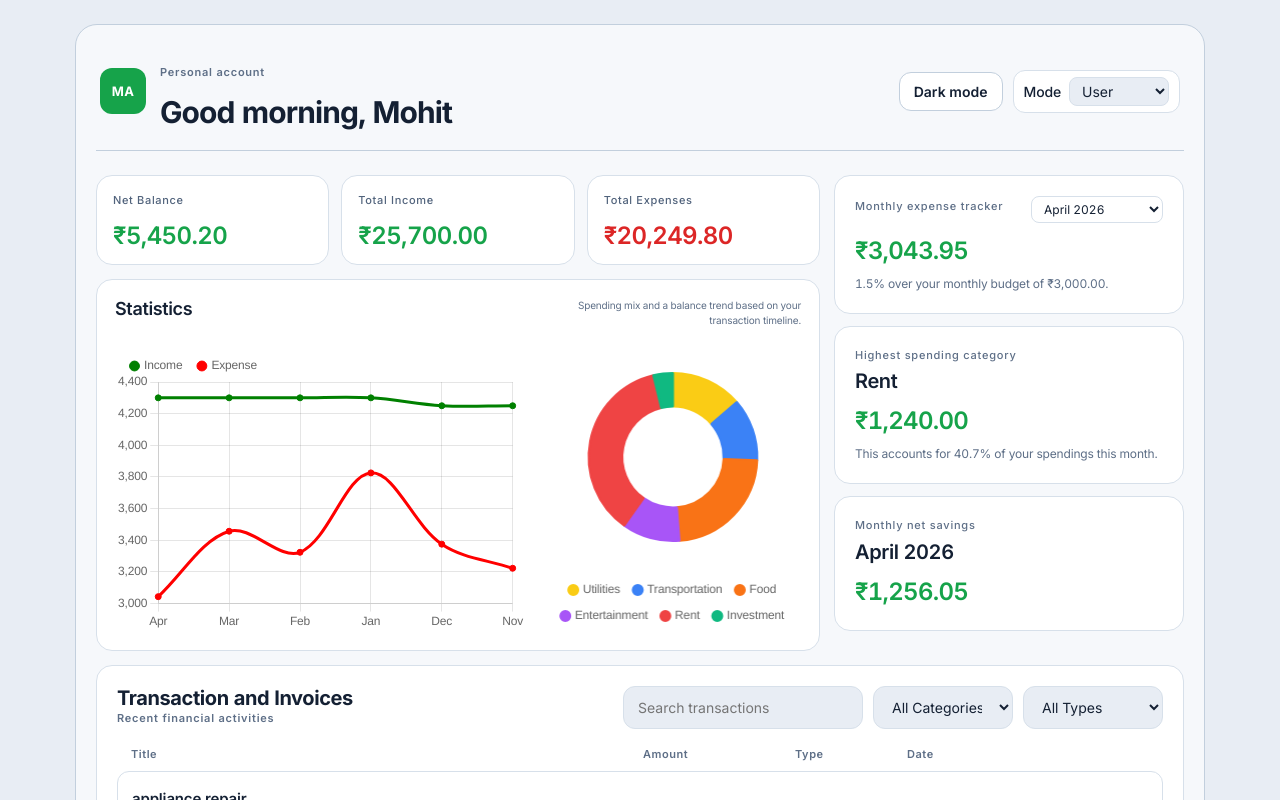
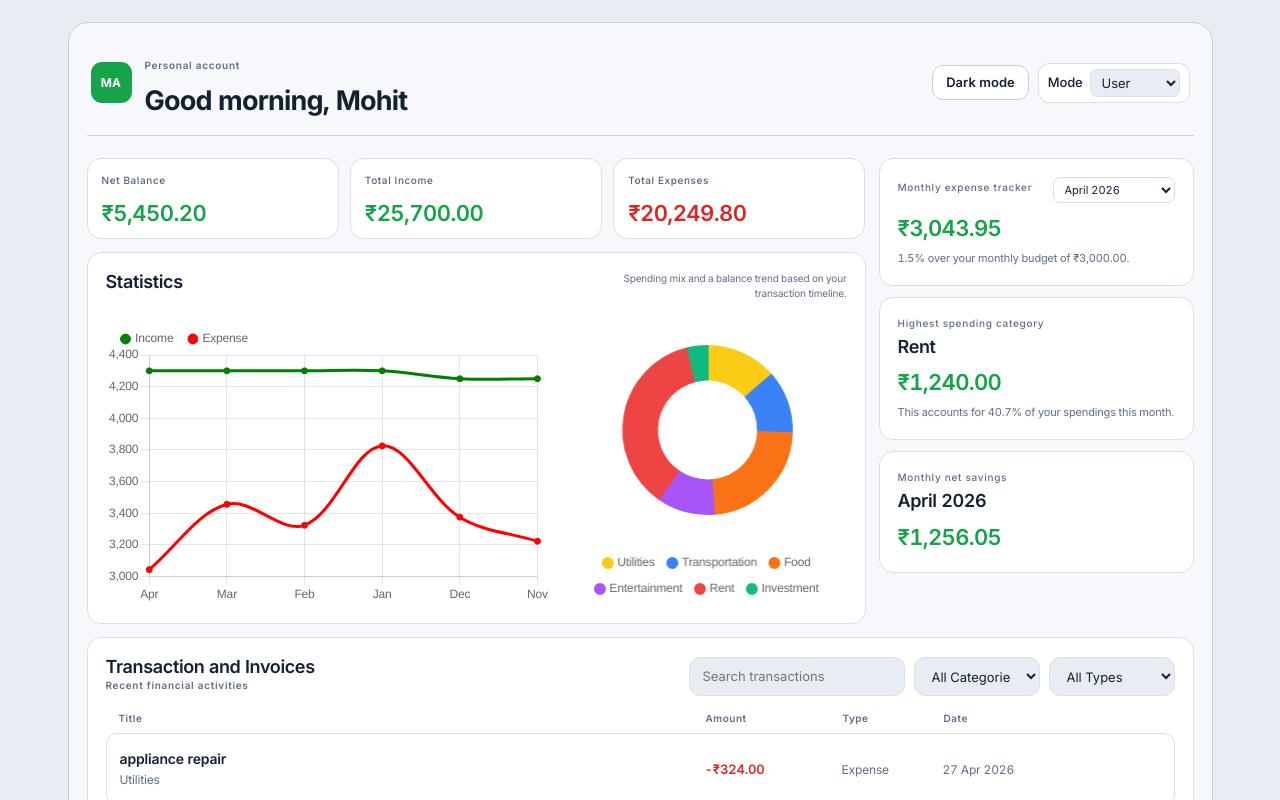
Before and after one commit to mohitagarwal11/finance-dashboard, a React app in the folder frontend/: page / in a window 1280 px wide. Shown: the top 800 px of the page. Built offline with nearby package versions, Linux system fonts and the light colour scheme; the HTML template or start-up script is replaced by a standard one.

Commit message:
-some css sizing changes

```diff
--- a/frontend/src/App.css
+++ b/frontend/src/App.css
@@ -1,15 +1,15 @@
 #root {
-  width: calc(100% - 150px);
-  max-width: 1440px;
+  width: calc(100% - 135px);
+  max-width: 1296px;
   margin: 0 auto;
-  padding: 24px 0 36px;
+  padding: 22px 0 32px;
 }
 
 .app-shell {
   display: flex;
   flex-direction: column;
-  gap: 14px;
-  padding: 20px;
+  gap: 13px;
+  padding: 18px;
   border: 1px solid var(--border-strong);
   border-radius: var(--r-xl);
   background: var(--shell);
@@ -22,26 +22,26 @@
   display: flex;
   justify-content: space-between;
   align-items: center;
-  gap: 16px;
-  padding: 8px 4px 20px;
+  gap: 14px;
+  padding: 7px 4px 18px;
   border-bottom: 1px solid var(--border-strong);
 }
 
 .app-header__intro {
   display: flex;
   align-items: center;
-  gap: 14px;
+  gap: 13px;
 }
 
 .app-header__logo {
   display: grid;
   place-items: center;
-  width: 46px;
-  height: 46px;
+  width: 41px;
+  height: 41px;
   border-radius: var(--r-md);
   background: var(--accent);
   color: #ffffff;
-  font-size: 13px;
+  font-size: 12px;
   font-weight: 700;
   letter-spacing: 0.02em;
   flex-shrink: 0;
@@ -54,19 +54,19 @@
 }
 
 .app-header__eyebrow {
-  font-size: 11px;
+  font-size: 10px;
   font-weight: 600;
   letter-spacing: 0.07em;
   color: var(--muted);
 }
 
 .app-header__subtitle {
-  font-size: 13px;
+  font-size: 12px;
   color: var(--muted);
 }
 
 .app-header h1 {
-  font-size: 30px;
+  font-size: 27px;
   font-weight: 700;
   letter-spacing: -0.03em;
   color: var(--text);
@@ -75,16 +75,16 @@
 .app-header__actions {
   display: flex;
   align-items: center;
-  gap: 10px;
+  gap: 9px;
 }
 
 .app-theme-toggle {
-  padding: 8px 14px;
+  padding: 7px 13px;
   border: 1px solid var(--border-strong);
   border-radius: var(--r-md);
   background: var(--surface);
   color: var(--text);
-  font-size: 14px;
+  font-size: 13px;
   font-weight: 600;
   cursor: pointer;
 }
@@ -100,8 +100,8 @@
 
 .dashboard-layout {
   display: grid;
-  grid-template-columns: minmax(0, 1fr) 350px;
-  gap: 14px;
+  grid-template-columns: minmax(0, 1fr) 315px;
+  gap: 13px;
   align-items: start;
 }
 
@@ -109,7 +109,7 @@
 .dashboard-side {
   display: flex;
   flex-direction: column;
-  gap: 14px;
+  gap: 13px;
 }
 
 @media (max-width: 1080px) {
@@ -120,21 +120,21 @@
 
 @media (max-width: 720px) {
   #root {
-    width: calc(100% - 16px);
-    padding-top: 12px;
-    padding-bottom: 24px;
+    width: calc(100% - 14px);
+    padding-top: 11px;
+    padding-bottom: 22px;
   }
 
   .app-shell {
-    padding: 14px;
+    padding: 13px;
     border-radius: var(--r-lg);
-    gap: 12px;
+    gap: 11px;
   }
 
   .app-header {
     flex-direction: column;
     align-items: flex-start;
-    padding: 4px 0 16px;
+    padding: 4px 0 14px;
   }
 
   .app-header__actions {
@@ -143,6 +143,6 @@
   }
 
   .app-header h1 {
-    font-size: 26px;
+    font-size: 23px;
   }
 }
--- a/frontend/src/components/RoleSwitcher/RoleSwitcher.css
+++ b/frontend/src/components/RoleSwitcher/RoleSwitcher.css
@@ -1,28 +1,28 @@
 .role-switcher {
   display: flex;
   align-items: center;
-  gap: 8px;
-  padding: 6px 10px;
+  gap: 7px;
+  padding: 5px 9px;
   border: 1px solid var(--border);
   border-radius: var(--r-md);
   background: var(--surface);
 }
 
 .role-switcher__label {
-  font-size: 14px;
+  font-size: 13px;
   font-weight: 500;
   color: var(--text);
   white-space: nowrap;
 }
 
 .role-switcher select {
-  min-width: 100px;
-  padding: 4px 8px;
+  min-width: 90px;
+  padding: 4px 7px;
   border: 1px solid var(--border);
   border-radius: var(--r-sm);
   background: var(--bg);
   color: var(--text);
-  font-size: 14px;
+  font-size: 13px;
   cursor: pointer;
   outline: none;
 }
--- a/frontend/src/components/SummaryCard/SummaryCard.css
+++ b/frontend/src/components/SummaryCard/SummaryCard.css
@@ -1,24 +1,24 @@
 .summary-card {
-  padding: 16px;
+  padding: 14px;
   border: 1px solid var(--border);
   border-radius: var(--r-lg);
   background: var(--surface);
   display: flex;
   flex-direction: column;
-  margin-top: 10px;
-  height: 90px;
+  margin-top: 9px;
+  height: 81px;
 }
 
 .summary-card__label {
-  font-size: 11px;
+  font-size: 10px;
   font-weight: 500;
   letter-spacing: 0.06em;
   color: var(--text-secondary);
 }
 
 .summary-card__value {
-  margin-top: 10px;
-  font-size: 24px;
+  margin-top: 9px;
+  font-size: 22px;
   font-weight: 600;
   letter-spacing: -0.025em;
   color: var(--text);
--- a/frontend/src/components/TransactionItem/TransactionItem.css
+++ b/frontend/src/components/TransactionItem/TransactionItem.css
@@ -1,9 +1,9 @@
 .transaction-item {
   display: grid;
-  grid-template-columns: minmax(0, 1.6fr) 140px 100px 110px 120px;
-  gap: 12px;
+  grid-template-columns: minmax(0, 1.6fr) 126px 90px 99px 108px;
+  gap: 11px;
   align-items: center;
-  padding: 14px;
+  padding: 13px;
   border: 1px solid var(--border);
   border-radius: var(--r-md);
   background: var(--surface);
@@ -17,19 +17,19 @@
 }
 
 .transaction-item__title h3 {
-  font-size: 15px;
+  font-size: 14px;
   font-weight: 600;
   color: var(--text);
 }
 
 .transaction-item__title p {
   margin: 0;
-  font-size: 13px;
+  font-size: 12px;
   color: var(--muted);
 }
 
 .transaction-item__amount {
-  font-size: 14px;
+  font-size: 13px;
   font-weight: 600;
   color: var(--text);
 }
@@ -43,13 +43,13 @@
 }
 
 .transaction-item__type {
-  font-size: 13px;
+  font-size: 12px;
   color: var(--muted);
   text-transform: capitalize;
 }
 
 .transaction-item__date {
-  font-size: 13px;
+  font-size: 12px;
   color: var(--muted);
 }
 
@@ -57,16 +57,16 @@
 .transaction-item__actions {
   display: flex;
   justify-content: flex-end;
-  gap: 8px;
+  gap: 7px;
 }
 
 .transaction-item button {
-  padding: 7px 14px;
+  padding: 6px 13px;
   border: 1px solid var(--border);
   border-radius: var(--r-sm);
   background: var(--surface);
   color: var(--green-strong);
-  font-size: 13px;
+  font-size: 12px;
   font-weight: 500;
   cursor: pointer;
 }
@@ -81,7 +81,7 @@
 @media (max-width: 1024px) {
   .transaction-item {
     grid-template-columns: minmax(0, 1fr) auto;
-    gap: 10px;
+    gap: 9px;
   }
 
   .transaction-item__amount,
@@ -94,7 +94,7 @@
 @media (max-width: 640px) {
   .transaction-item {
     grid-template-columns: 1fr;
-    gap: 8px;
+    gap: 7px;
   }
 
   .transaction-item__actions {
--- a/frontend/src/index.css
+++ b/frontend/src/index.css
@@ -25,10 +25,10 @@
   --danger-border: #fecaca;
   --overlay: rgba(15, 23, 42, 0.38);
 
-  --r-sm: 8px;
-  --r-md: 12px;
-  --r-lg: 16px;
-  --r-xl: 22px;
+  --r-sm: 7px;
+  --r-md: 11px;
+  --r-lg: 14px;
+  --r-xl: 20px;
 
   font-family:
     "Inter",
--- a/frontend/src/sections/InsightsSection/InsightsSection.css
+++ b/frontend/src/sections/InsightsSection/InsightsSection.css
@@ -1,13 +1,13 @@
 .insights-section {
   display: flex;
   flex-direction: column;
-  gap: 12px;
+  gap: 11px;
   width: 100%;
-  margin-top: 10px;
+  margin-top: 9px;
 }
 
 .insights-card {
-  padding: 20px;
+  padding: 18px;
   border: 1px solid var(--border);
   border-radius: var(--r-lg);
   background: var(--surface);
@@ -25,17 +25,17 @@
 }
 
 .insights-card__eyebrow {
-  margin: 0 0 6px;
-  font-size: 11px;
+  margin: 0 0 5px;
+  font-size: 10px;
   font-weight: 500;
   letter-spacing: 0.07em;
   color: var(--muted);
 }
 .transactions-section__input,
 .insights-card__month-select {
-  margin-left: 10px;
-  padding: 4px 8px;
-  font-size: 12px;
+  margin-left: 9px;
+  padding: 4px 7px;
+  font-size: 11px;
   border: 1px solid var(--border);
   border-radius: var(--r-sm);
   background: var(--surface);
@@ -44,21 +44,21 @@
 
 .insights-card h3 {
   margin: 0;
-  font-size: 20px;
+  font-size: 18px;
   font-weight: 600;
   letter-spacing: -0.02em;
 }
 
 .insights-card__value {
-  margin: 10px 0 0;
-  font-size: 24px;
+  margin: 9px 0 0;
+  font-size: 22px;
   font-weight: 600;
   letter-spacing: -0.03em;
   color: var(--green-strong);
 }
 
 .insights-card__caption {
-  margin: 6px 0 0;
-  font-size: 12px;
+  margin: 5px 0 0;
+  font-size: 11px;
   color: var(--muted);
 }
--- a/frontend/src/sections/SummarySection/SummarySection.css
+++ b/frontend/src/sections/SummarySection/SummarySection.css
@@ -1,7 +1,7 @@
 .summary-section {
   display: grid;
   grid-template-columns: repeat(3, minmax(0, 1fr));
-  gap: 12px;
+  gap: 11px;
   width: 100%;
 }
 
--- a/frontend/src/sections/TransactionsSection/TransactionsSection.css
+++ b/frontend/src/sections/TransactionsSection/TransactionsSection.css
@@ -1,42 +1,41 @@
 .transactions-section {
   display: flex;
   flex-direction: column;
-  gap: 16px;
-  padding: 20px;
+  gap: 14px;
+  padding: 18px;
   border: 1px solid var(--border);
   border-radius: var(--r-lg);
   background: var(--surface);
 }
 
-/* ── Header ──────────────────────────── */
 .transactions-section__header {
   display: flex;
   justify-content: space-between;
   align-items: center;
-  gap: 12px;
+  gap: 11px;
 }
 
 .transactions-section__eyebrow {
   margin: 0 0 4px;
-  font-size: 11px;
+  font-size: 10px;
   font-weight: 600;
   letter-spacing: 0.07em;
   color: var(--muted);
 }
 
 .transactions-section h2 {
-  font-size: 20px;
-  font-weight: 700;
+  font-size: 18px;
+  font-weight: 600;
   letter-spacing: -0.02em;
 }
 
 .transactions-section__add-button {
-  padding: 10px 18px;
+  padding: 9px 16px;
   border: none;
   border-radius: var(--r-md);
   background: var(--accent);
   color: #ffffff;
-  font-size: 14px;
+  font-size: 13px;
   font-weight: 600;
   cursor: pointer;
   white-space: nowrap;
@@ -46,19 +45,19 @@
 /* ── Filters ─────────────────────────── */
 .transactions-section__filters {
   display: grid;
-  grid-template-columns: minmax(0, 1.5fr) repeat(2, minmax(140px, 0.8fr));
-  gap: 10px;
+  grid-template-columns: minmax(0, 1.5fr) repeat(2, minmax(126px, 0.8fr));
+  gap: 9px;
 }
 
 .transactions-section__filters input,
 .transactions-section__filters select {
   width: 100%;
-  padding: 10px 14px;
+  padding: 9px 13px;
   border: 1px solid var(--border);
   border-radius: var(--r-md);
   background: var(--bg);
   color: var(--text);
-  font-size: 14px;
+  font-size: 13px;
   outline: none;
 }
 
@@ -74,15 +73,15 @@
 .transactions-list {
   display: flex;
   flex-direction: column;
-  gap: 8px;
+  gap: 7px;
 }
 
 .transactions-list__head {
   display: grid;
-  grid-template-columns: minmax(0, 1.6fr) 140px 100px 110px 120px;
-  gap: 12px;
-  padding: 0 14px;
-  font-size: 11px;
+  grid-template-columns: minmax(0, 1.6fr) 126px 90px 99px 108px;
+  gap: 11px;
+  padding: 0 13px;
+  font-size: 10px;
   font-weight: 600;
   letter-spacing: 0.05em;
   color: var(--muted);
@@ -90,11 +89,11 @@
 
 .transactions-list__empty {
   margin: 0;
-  padding: 22px;
+  padding: 20px;
   border: 1px dashed var(--border);
   border-radius: var(--r-md);
   background: var(--bg);
-  font-size: 14px;
+  font-size: 13px;
   color: var(--muted);
   text-align: center;
 }
@@ -102,7 +101,7 @@
 /* ── Responsive ──────────────────────── */
 @media (max-width: 640px) {
   .transactions-section {
-    padding: 16px;
+    padding: 14px;
   }
 
   .transactions-section__header {
```
Also changed, not shown: frontend/src/components/AddTransactionModal/AddTransactionModal.css (+16 -16 lines).
